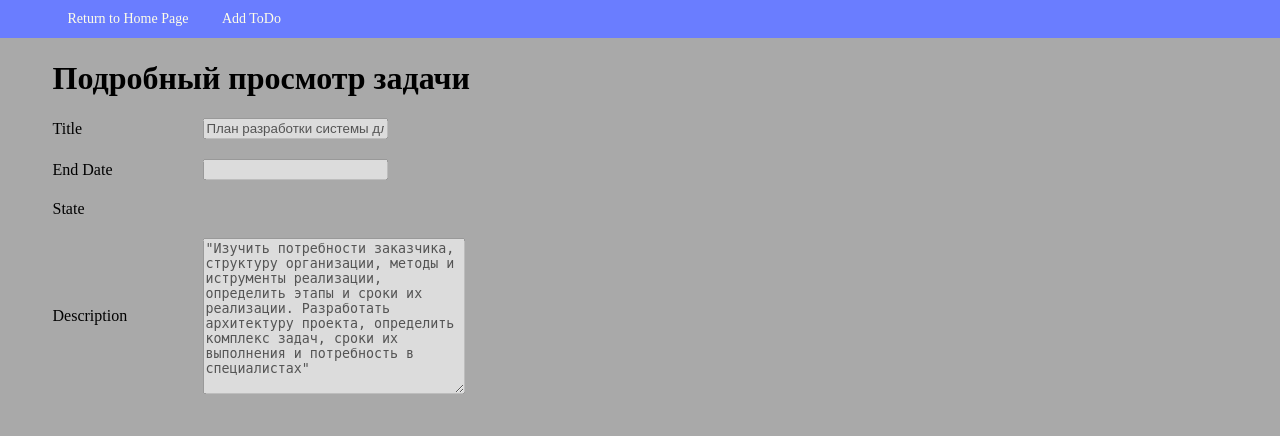
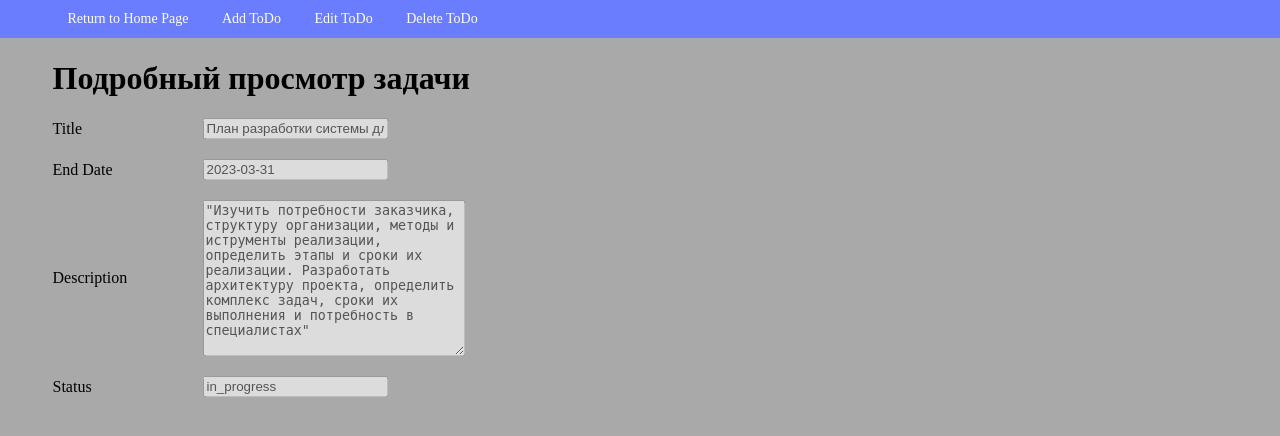
Before and after one commit to yedige87/homework_57_yedige_abdygapparov, a Django app: page /todo/1 in a window 1280 px wide. Shown: the top 436 px of the page. Run offline with Django 4.2, Linux system fonts and the light colour scheme; data comes from the database, SQL or seed files in the repository.

Commit message:
функция обработчика запроса на просмотр задачи заменена классом ToDoView, замена ф-ции обработчика классом для просмотра главной страницы невозможна, т.к. она имеет сложную структуру

```diff
--- a/templates/view.html
+++ b/templates/view.html
@@ -2,6 +2,8 @@
 {% block title%}ToDo View{% endblock %}
 {% block menu %}
 <a href="{% url 'todo_add' %}">Add ToDo</a>
+<a href="{% url 'todo_edit' todo.id %}">Edit ToDo</a>
+<a href="{% url 'todo_delete' todo.id %}">Delete ToDo</a>
 {% endblock %}
 {% block content %}
 <h1>Подробный просмотр задачи</h1>
@@ -11,19 +13,15 @@
 </div>
 <div class="disp">
     <label class="label">End Date</label>
-    <input type="text" value="{{todo.date_todo}}" disabled>
+    <input type="text" value="{{todo.deadline}}" disabled>
 </div>
-<div class="disp">
-    <label class="label">State</label>
-    {% for state in states %}
-    {% if todo.state == state.state %}
-    <input type="text" value="{{state.rus}}" disabled>
-    {% endif %}
-    {% endfor %}
 
-</div>
 <div class="disp">
     <span class="label">Description</span>
     <textarea name="description" rows="10" cols="30" wrap="hard" disabled>"{{todo.description}}"</textarea>
 </div>
+<div class="disp">
+    <span class="label">Status</span>
+    <input name="status" rows="10" cols="30" wrap="hard" value="{{ todo.status }}" disabled>
+</div>
 {% endblock %}
--- a/webapp/urls.py
+++ b/webapp/urls.py
@@ -1,12 +1,12 @@
 from django.urls import path
 
-from webapp.views.todos import add_view, edit_view, todo_view, delete_view
+from webapp.views.todos import add_view, edit_view, ToDoView, delete_view
 from webapp.views.base import index_view
 
 urlpatterns = [
     path("", index_view, name='index'),
     path('add', add_view, name='todo_add'),
     path('edit/<int:pk>', edit_view, name='todo_edit'),
-    path('todo/<int:pk>', todo_view, name='todo_view'),
+    path('todo/<int:pk>', ToDoView.as_view(), name='todo_view'),
     path('delete/<int:pk>', delete_view, name='todo_delete'),
 ]
--- a/webapp/views/todos.py
+++ b/webapp/views/todos.py
@@ -1,9 +1,11 @@
 from django.core.handlers.wsgi import WSGIRequest
 from django.shortcuts import render, redirect, get_object_or_404
 from django.urls import reverse
+from django.views.generic import TemplateView
 
+from webapp.forms import check_date
 from webapp.models import ToDo
-from webapp.views.test import check_date
+
 
 states = [{'id': '0', 'state': 'new', 'rus': 'Новая задача'},
           {'id': '1', 'state': 'processing', 'rus': 'В процессе выполнения'},
@@ -59,11 +61,6 @@ def edit_view(request: WSGIRequest, pk):
     # return redirect('todo_view', pk=todo.pk)
 
 
-def todo_view(request, pk):
-    todo = get_object_or_404(ToDo, pk=pk)
-    return render(request, 'view.html', context={'todo': todo, 'states': states})
-
-
 def delete_view(request, pk):
     todo = get_object_or_404(ToDo, pk=pk)
     if request.method == 'GET':
@@ -71,3 +68,12 @@ def delete_view(request, pk):
     elif request.method == 'POST':
         todo.delete()
         return redirect('index')
+
+
+class ToDoView(TemplateView):
+    template_name = 'view.html'
+
+    def get_context_data(self, **kwargs):
+        context = super().get_context_data(**kwargs)
+        context['todo'] = get_object_or_404(ToDo, pk=kwargs['pk'])
+        return context
```
